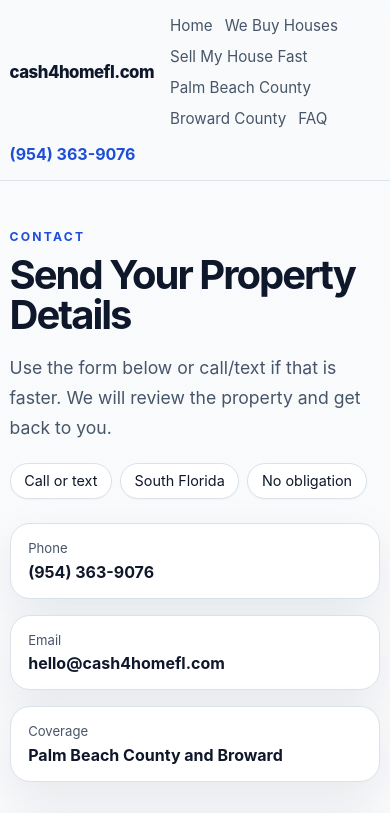
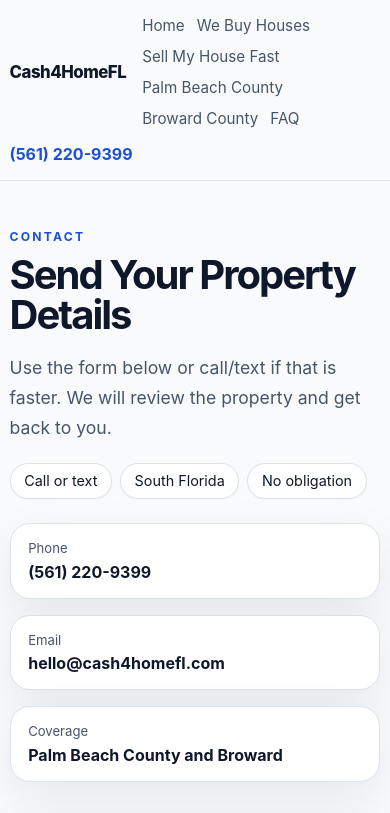
Before and after one commit to Marketing-Bull/Cash4HomeFL, a Next.js app: page /contact in a window 390 px wide. Shown: the top 813 px of the page. Built offline with nearby package versions, Linux system fonts and the light colour scheme.

Commit message:
Update phone number to (561) 220-9399 site-wide
- SiteFrame header + footer: tel: link + display number
- PageTemplate CTA section: tel: link + display number
- Contact page stats: display only
- Also restored brand name 'Cash4HomeFL' in topbar header

```diff
--- a/components/PageTemplate.tsx
+++ b/components/PageTemplate.tsx
@@ -170,8 +170,8 @@ export function PageTemplate({
             <Link className="button" href={contactHref ?? '/contact'}>
               {ctaLabel ?? 'Get My Cash Offer'}
             </Link>
-            <a className="button button--ghost" href="tel:+19543639076">
-              Call (954) 363-9076
+            <a className="button button--ghost" href="tel:+15612209399">
+              Call (561) 220-9399
             </a>
           </div>
         </div>
--- a/components/SiteFrame.tsx
+++ b/components/SiteFrame.tsx
@@ -17,7 +17,7 @@ export function SiteFrame({ children }: { children: ReactNode }) {
       <header className="topbar">
         <div className="container topbar__inner">
           <Link className="brand" href="/">
-            cash4homefl.com
+            Cash4HomeFL
           </Link>
 
           <nav className="nav" aria-label="Primary navigation">
@@ -28,8 +28,8 @@ export function SiteFrame({ children }: { children: ReactNode }) {
             ))}
           </nav>
 
-          <a className="phone-link" href="tel:+19543639076">
-            (954) 363-9076
+          <a className="phone-link" href="tel:+15612209399">
+            (561) 220-9399
           </a>
         </div>
       </header>
@@ -46,8 +46,8 @@ export function SiteFrame({ children }: { children: ReactNode }) {
               A South Florida cash home buyer focused on Palm Beach County and Broward. We buy houses as-is — no repairs, no commissions, no hassle.
             </p>
             <div className="footer__contact">
-              <a className="phone-link phone-link--footer" href="tel:+19543639076">
-                (954) 363-9076
+              <a className="phone-link phone-link--footer" href="tel:+15612209399">
+                (561) 220-9399
               </a>
               <span className="footer__sep" aria-hidden="true">·</span>
               <a className="footer__email" href="mailto:hello@cash4homefl.com">
--- a/lib/page-content.ts
+++ b/lib/page-content.ts
@@ -429,7 +429,7 @@ export function buildContactPageProps(searchParams?: Record<string, string | str
     lead: 'Use the form below or call/text if that is faster. We will review the property and get back to you.',
     trust: ['Call or text', 'South Florida', 'No obligation'],
     stats: [
-      { label: 'Phone', value: '(954) 363-9076' },
+      { label: 'Phone', value: '(561) 220-9399' },
       { label: 'Email', value: 'hello@cash4homefl.com' },
       { label: 'Coverage', value: 'Palm Beach County and Broward' },
     ],
```
